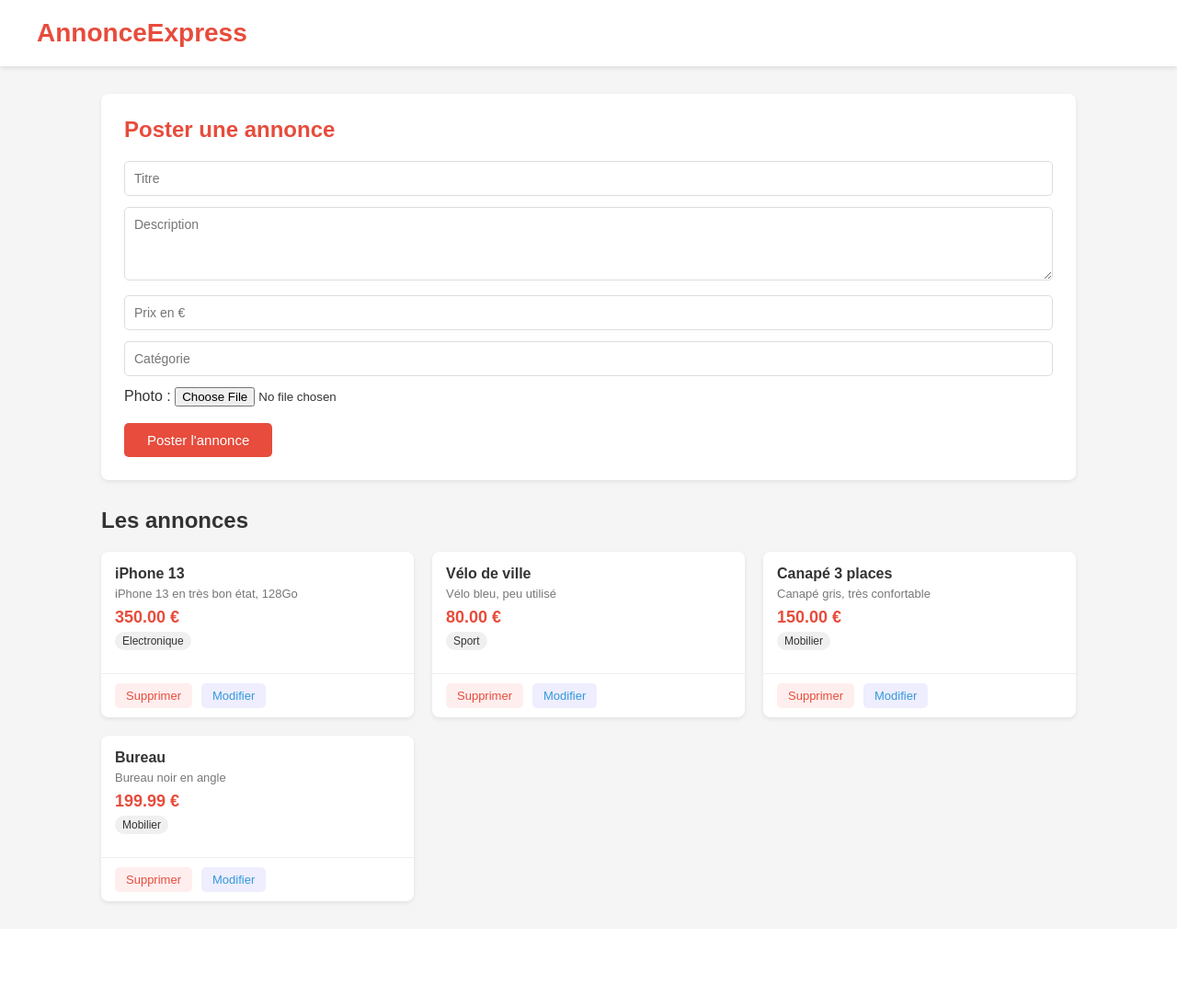
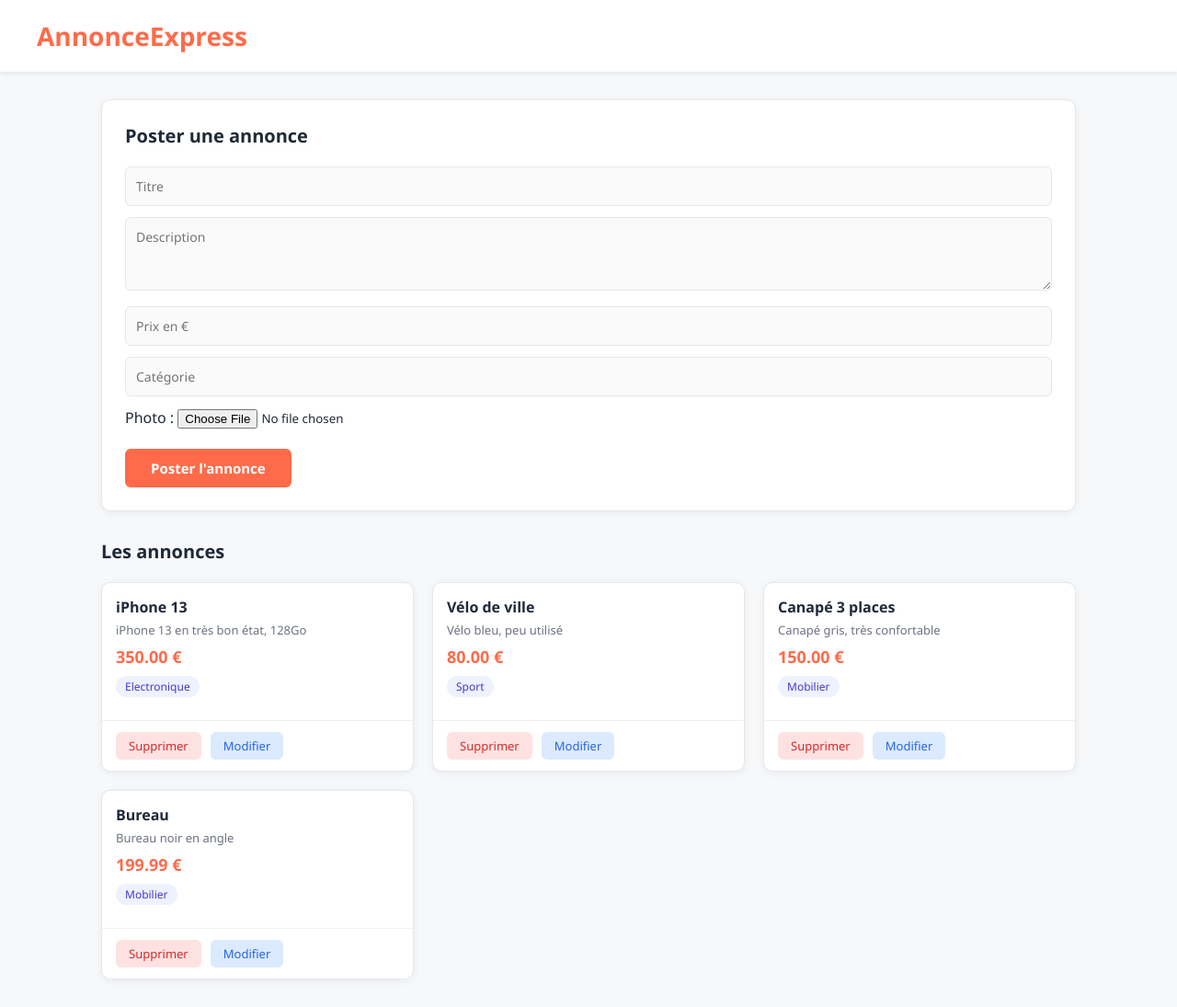
Before and after one commit to Youks95/AnnonceExpress, a PHP site: page /AnnonceExpress/index.php in a window 1280 px wide. Shown: the whole page at 92% size. Before the commit the page ends 985 px from the top, so only its background shows below. Run offline with PHP 8.4, Linux system fonts and the light colour scheme; data comes from the database, SQL or seed files in the repository.

Commit message:
Update index.php

```diff
--- a/index.php
+++ b/index.php
@@ -9,22 +9,22 @@
 			margin: 0;
 			padding: 0;
 			box-sizing: border-box;
-			font-family: Arial, sans-serif;
+			font-family: 'Segoe UI', Arial, sans-serif;
 		}
 
 		body {
-			background-color: #f5f5f5;
-			color: #333;
+			background-color: #f7f8fa;
+			color: #1f2937;
 		}
 
 		header {
 			background-color: #fff;
 			padding: 20px 40px;
-			box-shadow: 0 2px 5px rgba(0,0,0,0.1);
+			box-shadow: 0 2px 5px rgba(0,0,0,0.08);
 		}
 
 		header h1 {
-			color: #e74c3c;
+			color: #ff6b4a;
 			font-size: 28px;
 		}
 
@@ -37,25 +37,36 @@
 		.formulaire {
 			background-color: #fff;
 			padding: 25px;
-			border-radius: 8px;
-			box-shadow: 0 2px 5px rgba(0,0,0,0.08);
+			border-radius: 10px;
+			box-shadow: 0 2px 8px rgba(0,0,0,0.06);
 			margin-bottom: 30px;
+			border: 1px solid #e5e7eb;
 		}
 
 		.formulaire h2 {
 			margin-bottom: 20px;
-			color: #e74c3c;
+			color: #1f2937;
+			font-size: 20px;
 		}
 
 		.formulaire input[type="text"],
 		.formulaire input[type="number"],
 		.formulaire textarea {
 			width: 100%;
-			padding: 10px;
+			padding: 11px;
 			margin-bottom: 12px;
-			border: 1px solid #ddd;
-			border-radius: 5px;
+			border: 1px solid #e5e7eb;
+			border-radius: 6px;
 			font-size: 14px;
+			background-color: #fafafa;
+		}
+
+		.formulaire input[type="text"]:focus,
+		.formulaire input[type="number"]:focus,
+		.formulaire textarea:focus {
+			outline: none;
+			border-color: #ff6b4a;
+			background-color: #fff;
 		}
 
 		.formulaire textarea {
@@ -64,22 +75,24 @@
 		}
 
 		.formulaire input[type="submit"] {
-			background-color: #e74c3c;
+			background-color: #ff6b4a;
 			color: #fff;
 			border: none;
-			padding: 10px 25px;
-			border-radius: 5px;
+			padding: 11px 28px;
+			border-radius: 6px;
 			cursor: pointer;
 			font-size: 15px;
+			font-weight: bold;
 		}
 
 		.formulaire input[type="submit"]:hover {
-			background-color: #c0392b;
+			background-color: #e8552f;
 		}
 
 		h2.titre-liste {
 			margin-bottom: 20px;
-			color: #333;
+			color: #1f2937;
+			font-size: 20px;
 		}
 
 		.grille {
@@ -90,15 +103,22 @@
 
 		.carte {
 			background-color: #fff;
-			border-radius: 8px;
-			box-shadow: 0 2px 5px rgba(0,0,0,0.08);
+			border-radius: 10px;
+			box-shadow: 0 2px 8px rgba(0,0,0,0.06);
 			overflow: hidden;
+			border: 1px solid #e5e7eb;
+			transition: box-shadow 0.2s;
+		}
+
+		.carte:hover {
+			box-shadow: 0 4px 14px rgba(0,0,0,0.1);
 		}
 
 		.carte img {
 			width: 100%;
 			height: 180px;
 			object-fit: cover;
+			background-color: #f0f0f0;
 		}
 
 		.carte-info {
@@ -108,26 +128,28 @@
 		.carte-info h3 {
 			font-size: 16px;
 			margin-bottom: 5px;
+			color: #1f2937;
 		}
 
 		.carte-info p {
 			font-size: 13px;
-			color: #777;
+			color: #6b7280;
 			margin-bottom: 8px;
 		}
 
 		.carte-info .prix {
 			font-size: 18px;
 			font-weight: bold;
-			color: #e74c3c;
-			margin-bottom: 5px;
+			color: #ff6b4a;
+			margin-bottom: 8px;
 		}
 
 		.carte-info .categorie {
 			display: inline-block;
-			background-color: #f0f0f0;
-			padding: 3px 8px;
-			border-radius: 10px;
+			background-color: #eef2ff;
+			color: #4338ca;
+			padding: 3px 10px;
+			border-radius: 12px;
 			font-size: 12px;
 			margin-bottom: 10px;
 		}
@@ -135,29 +157,30 @@
 		.carte-actions {
 			display: flex;
 			gap: 10px;
-			padding: 10px 15px;
-			border-top: 1px solid #eee;
+			padding: 12px 15px;
+			border-top: 1px solid #f0f0f0;
 		}
 
 		.carte-actions a {
 			text-decoration: none;
-			padding: 6px 12px;
-			border-radius: 5px;
+			padding: 6px 14px;
+			border-radius: 6px;
 			font-size: 13px;
+			font-weight: 500;
 		}
 
 		.btn-suppr {
-			background-color: #fee;
-			color: #e74c3c;
+			background-color: #fee2e2;
+			color: #dc2626;
 		}
 
 		.btn-modif {
-			background-color: #eef;
-			color: #3498db;
+			background-color: #dbeafe;
+			color: #2563eb;
 		}
 
-		.btn-suppr:hover { background-color: #fdd; }
-		.btn-modif:hover { background-color: #dde; }
+		.btn-suppr:hover { background-color: #fecaca; }
+		.btn-modif:hover { background-color: #bfdbfe; }
 	</style>
 </head>
 <body>
@@ -268,7 +291,7 @@ function deleteAnnonce($bdd, $id)
 				</div>
 				<div class="carte-actions">
 					<a class="btn-suppr" href="index.php?action=suppr&id=' . $unResultat["idannonce"] . '">Supprimer</a>
-					<a class="btn-modif" href="modifier.php?action=modif&id=' . $unResultat["idannonce"] . '&titre=' . $unResultat["titre"] . '&description=' . $unResultat["description"] . '&prix=' . $unResultat["prix"] . '&categorie=' . $unResultat["categorie"] . '">Modifier</a>
+					<a class="btn-modif" href="modifier.php?action=modif&id=' . $unResultat["idannonce"] . '&titre=' . $unResultat["titre"] . '&description=' . $unResultat["description"] . '&prix=' . $unResultat["prix"] . '&categorie=' . $unResultat["categorie"] . '&photo=' . $unResultat["photo"] . '">Modifier</a>
 				</div>
 			</div>';
 		}
```
Lines whose indentation alone changed are shown as unchanged.
